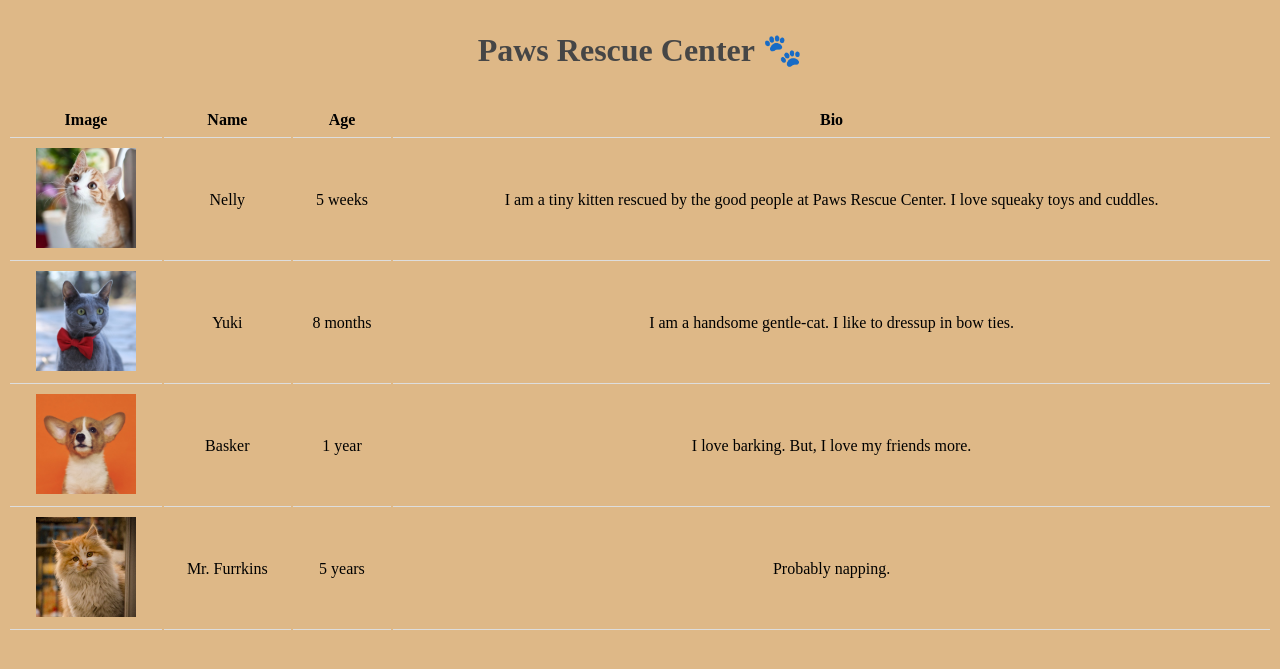
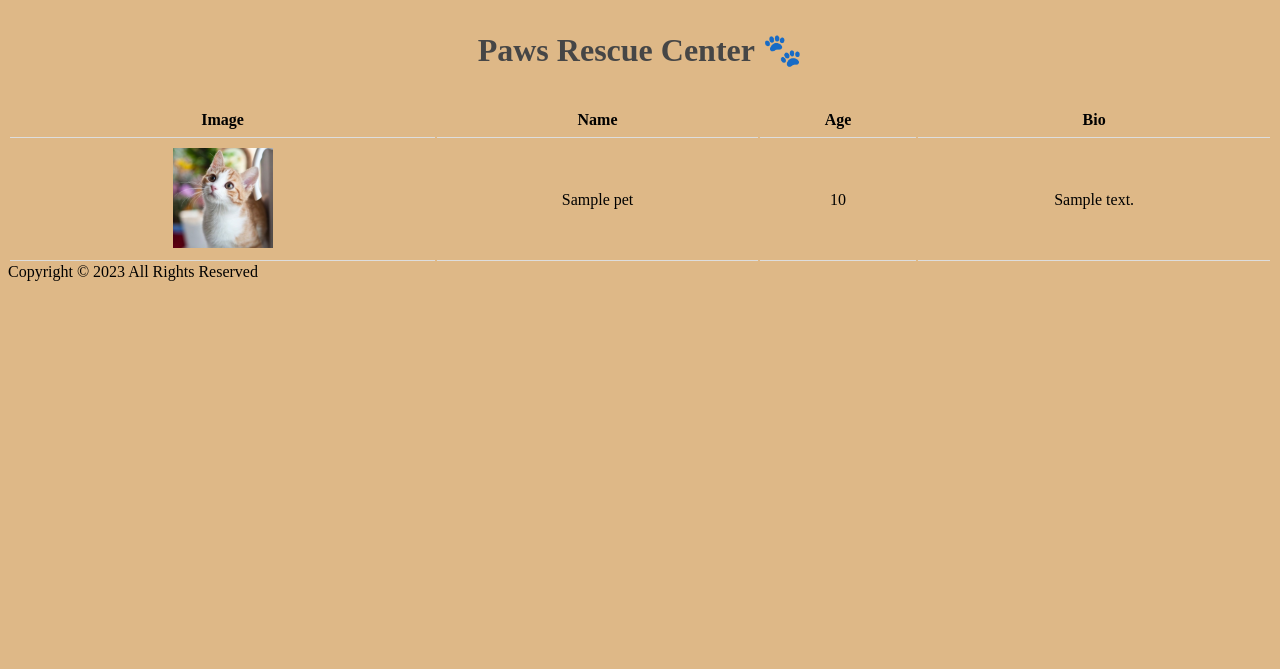
Before and after one commit to davidjnevin/flask_educative, a Flask app: template templates/home.html in a window 1280 px wide. Shown: the top 669 px of the page. Run offline with Flask 3, Linux system fonts and the light colour scheme; the template is opened without the code that fills it: most values are stand-ins (such as "Sample title", 1, 10 or a date in 2020).

Commit message:
Add dynamic templates and template inheritance

```diff
--- a/app.py
+++ b/app.py
@@ -2,10 +2,17 @@ from flask import Flask, render_template
 
 app = Flask(__name__)
 
+"""Information regarding the Pets in the System."""
+pets = [
+            {"id": 1, "name": "Nelly", "age": "5 weeks", "bio": "I am a tiny kitten rescued by the good people at Paws Rescue Center. I love squeaky toys and cuddles."},
+            {"id": 2, "name": "Yuki", "age": "8 months", "bio": "I am a handsome gentle-cat. I like to dress up in bow ties."},
+            {"id": 3, "name": "Basker", "age": "1 year", "bio": "I love barking. But, I love my friends more."},
+            {"id": 4, "name": "Mr. Furrkins", "age": "5 years", "bio": "Probably napping."},
+        ]
 
 @app.route("/")
 def homepage():
-    return render_template("home.html")
+    return render_template("home.html", pets=pets)
 
 
 @app.route("/about")
--- /dev/null
+++ b/templates/base.html
@@ -0,0 +1,21 @@
+<!DOCTYPE html>
+<html lang="en">
+<head>
+    <link rel="stylesheet" href="{{url_for('static', filename='style.css')}}" />
+
+  <title>{% block title %}<!-- Placeholder for Title -->{% endblock %} - Jinja Demo</title>
+
+    {% block head %}
+    <!-- Placeholder for Other Imports -->
+    {% endblock %}
+
+</head>
+<body>
+    <div id="content">
+        {% block content %}
+        <!-- Placeholder for Page Content -->
+        {% endblock %}
+    </div>
+    <div id="footer"> Copyright © 2023 All Rights Reserved </div>
+</body>
+</html>
--- a/templates/home.html
+++ b/templates/home.html
@@ -1,13 +1,12 @@
-<!DOCTYPE html>
-<html lang="en">
-  <head>
-    <meta charset="utf-8">
-    <title>Home - Paws Rescue</title>
-		<link rel="stylesheet" href="{{ url_for('static', filename='style.css')}}">
-    <script src="script.js"></script>
-  </head>
-<body>
+{% extends "base.html" %}
+
+{% block title %}
+Home - Paws Rescue
+{% endblock %}
+{% block head %}
   <h1 id = "title"><center>Paws Rescue Center 🐾</center></h1>
+{% endblock %}
+{% block content %}
   <table>
     <tr>
       <th>Image</th>
@@ -15,30 +14,15 @@
       <th>Age</th>
       <th>Bio</th>
     </tr>
+	{% for pet in pets %}
     <tr>
-				<td><img height="100" src="{{url_for('static', filename='1.jpg')}}" ></td>
-      <td>Nelly</td>
-      <td>5 weeks</td>
-      <td>I am a tiny kitten rescued by the good people at Paws Rescue Center. I love squeaky toys and cuddles.</td>
+	<td><img height="100" src="{{url_for('static', filename=pet['id']|string+ ".jpg")}}" ></td>
+		<td>{{pet['name']}}</td>
+		<td>{{pet['age']}}</td>
+	<td>{{pet['bio']}}</td>
     </tr>
-    <tr>
-      <td><img height="100" src="{{url_for('static', filename='2.jpg')}}" ></td>
-      <td>Yuki</td>
-      <td>8 months</td>
-      <td>I am a handsome gentle-cat. I like to dressup in bow ties.</td>
-    </tr>
-    <tr>
-      <td><img height="100" src="{{url_for('static', filename='3.jpg')}}" ></td>
-      <td>Basker</td>
-      <td>1 year</td>
-      <td>I love barking. But, I love my friends more.</td>
-    </tr>
-    <tr>
-      <td><img height="100" src="{{url_for('static', filename='4.jpg')}}" ></td>
-      <td>Mr. Furrkins</td>
-      <td>5 years</td>
-      <td>Probably napping.</td>
-    </tr>
+	{% endfor %}
   </table>
+{% endblock %}
 </body>
 </html>
```
Also changed, not shown: templates/about.html (+9 -11 lines).
